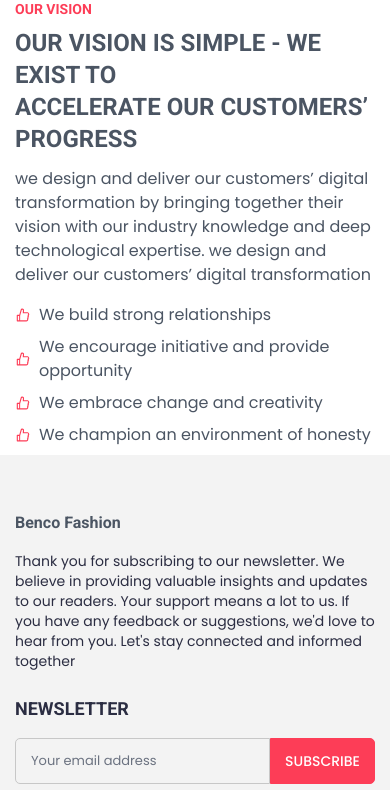
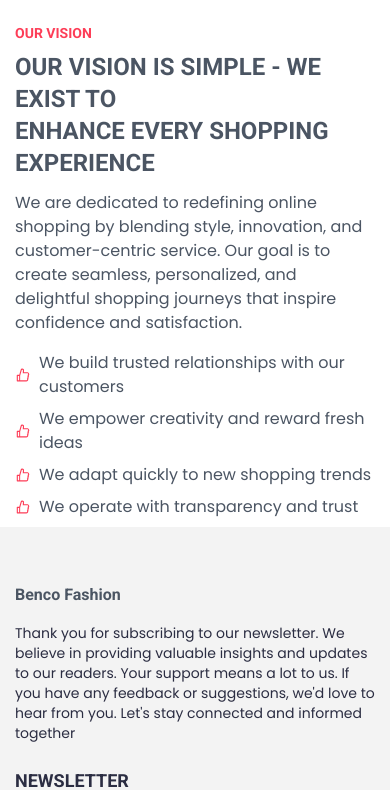
Before and after one commit to SPOTWEBDEV/shopping, a PHP site: page /shopping/pages/about_us/ in a window 390 px wide. Shown: the part 1503-2293 px from the top of the page. Run offline with PHP 8.4, Linux system fonts and the light colour scheme.

Commit message:
still working

```diff
--- a/components/nav/index.php
+++ b/components/nav/index.php
@@ -145,8 +145,8 @@
                             <p class="text-sm leading-[18px] font-medium mb-4 text-secondary text-center">Welcome to
                                 <?php echo $sitename ?> Shop</p>
                             <div class="flex justify-between">
-                                <a href="#" class="min-w-[85px] rounded-[3px] py-1 px-[15px] border border-primary bg-primary text-white inline-block text-center text-sm font-medium hover:bg-transparent hover:text-primary transition duration-300">JOIN</a>
-                                <a href="#" class="min-w-[85px] rounded-[3px] py-1 px-2.5 border border-primary hover:bg-primary bg-white hover:text-white inline-block text-center text-sm font-medium text-primary transition duration-300">Sing
+                                <a href="<?php echo $domain ?>user/login/" class="min-w-[85px] rounded-[3px] py-1 px-[15px] border border-primary bg-primary text-white inline-block text-center text-sm font-medium hover:bg-transparent hover:text-primary transition duration-300">JOIN</a>
+                                <a href="<?php echo $domain ?>user/rgister/" class="min-w-[85px] rounded-[3px] py-1 px-2.5 border border-primary hover:bg-primary bg-white hover:text-white inline-block text-center text-sm font-medium text-primary transition duration-300">Sing
                                     in</a>
                             </div>
                         </div>
@@ -573,6 +573,9 @@
 
                     <li><a href="<?php echo $domain ?>pages/contact/" class="text-white leading-[26px] flex items-center text-base font-medium px-2.5 py-[15px] transition duration-300">Contact</a>
                     </li>
+
+                    <li><a href="<?php echo $domain ?>user/add_product/" class="text-white leading-[26px] flex items-center text-base font-medium px-2.5 py-[15px] transition duration-300">Add-Product</a>
+                    </li>
                 </ul>
                 <!-- left-content end-->
             </div>
--- a/pages/about_us/index.php
+++ b/pages/about_us/index.php
@@ -1,4 +1,3 @@
-
 <?php
 
 
@@ -50,7 +49,8 @@ include('../../server/connection.php');
                 </a>
                 <span class="text-white">
                     <svg width="22" height="22" viewBox="0 0 24 24">
-                        <path fill="currentColor" d="M10 6L8.59 7.41L13.17 12l-4.58 4.59L10 18l6-6l-6-6z" /></svg>
+                        <path fill="currentColor" d="M10 6L8.59 7.41L13.17 12l-4.58 4.59L10 18l6-6l-6-6z" />
+                    </svg>
                 </span>
                 <a href="#" class="text-white">About us</a>
             </div>
@@ -64,23 +64,22 @@ include('../../server/connection.php');
             <div class="col-span-12 lg:col-span-6">
                 <div>
                     <h2 class="text-sm text-primary mb-2">OUR HISTORY</h2>
-                        <h3 class="text-2xl lg:text-3xl uppercase mb-3">Creative and New fashion <br class="d-none d-xl-block"> trends collection
-                        </h3>
+                    <h3 class="text-2xl lg:text-3xl uppercase mb-3">Innovative and Trendy <br class="d-none d-xl-block"> Shopping Experiences</h3>
                     <p class="mb-4">
-                            Fashion is a potent visual marker of our times,” says Caroline Stevenson, head of cultural and ... “Trend analysis of any given era will reveal society's values and aspirations.” ... The urge to creative expression runs deep
+                        Since day one, we've been redefining how people shop online—bringing the latest trends, timeless style, and unbeatable convenience to customers worldwide. We’re passionate about fashion, driven by innovation, and committed to delivering exceptional value and service.
                     </p>
                     <div class="flex justify-between pt-2">
                         <div>
                             <h4 class="text-3xl text-primary mb-1">12</h4>
-                                <p>Years Exprience</p>
+                            <p>Years in Business</p>
                         </div>
                         <div>
                             <h4 class="text-3xl text-primary mb-1">20K</h4>
-                                <p>Happy Customer</p>
+                            <p>Satisfied Shoppers</p>
                         </div>
                         <div>
                             <h4 class="text-3xl text-primary mb-1">100%</h4>
-                                <p>Clients Satisfaction</p>
+                            <p>Customer Satisfaction</p>
                         </div>
                     </div>
                 </div>
@@ -94,6 +93,7 @@ include('../../server/connection.php');
     </div>
 </div>
 
+
     <!-- about vision -->
     <div class="container grid  grid-cols-12 gap-6 mt-3">
         <div class="col-span-12 lg:col-span-5">
@@ -104,9 +104,9 @@ include('../../server/connection.php');
         <div class="col-span-12 lg:col-span-7">
             <div class="about_hiscont ps-xl-2">
                 <h2 class="text-sm text-primary mb-2">OUR VISION</h2>
-                <h3 class="text-2xl lg:text-3xl uppercase mb-3">Our vision is simple - We exist to <br class="d-none d-xl-block"> accelerate our customers’ progress</h3>
+                <h3 class="text-2xl lg:text-3xl uppercase mb-3">Our vision is simple - We exist to <br class="d-none d-xl-block"> enhance every shopping experience</h3>
                 <p class="mb-4">
-                    we design and deliver our customers’ digital transformation by bringing together their vision with our industry knowledge and deep technological expertise. we design and deliver our customers’ digital transformation
+                    We are dedicated to redefining online shopping by blending style, innovation, and customer-centric service. Our goal is to create seamless, personalized, and delightful shopping journeys that inspire confidence and satisfaction.
                 </p>
                 <div>
                     <p class="flex items-center gap-2 mb-2">
@@ -115,7 +115,7 @@ include('../../server/connection.php');
                                 <path fill="currentColor"
                                     d="M885.9 533.7c16.8-22.2 26.1-49.4 26.1-77.7c0-44.9-25.1-87.4-65.5-111.1a67.67 67.67 0 0 0-34.3-9.3H572.4l6-122.9c1.4-29.7-9.1-57.9-29.5-79.4A106.62 106.62 0 0 0 471 99.9c-52 0-98 35-111.8 85.1l-85.9 311H144c-17.7 0-32 14.3-32 32v364c0 17.7 14.3 32 32 32h601.3c9.2 0 18.2-1.8 26.5-5.4c47.6-20.3 78.3-66.8 78.3-118.4c0-12.6-1.8-25-5.4-37c16.8-22.2 26.1-49.4 26.1-77.7c0-12.6-1.8-25-5.4-37c16.8-22.2 26.1-49.4 26.1-77.7c-.2-12.6-2-25.1-5.6-37.1zM184 852V568h81v284h-81zm636.4-353l-21.9 19l13.9 25.4a56.2 56.2 0 0 1 6.9 27.3c0 16.5-7.2 32.2-19.6 43l-21.9 19l13.9 25.4a56.2 56.2 0 0 1 6.9 27.3c0 16.5-7.2 32.2-19.6 43l-21.9 19l13.9 25.4a56.2 56.2 0 0 1 6.9 27.3c0 22.4-13.2 42.6-33.6 51.8H329V564.8l99.5-360.5a44.1 44.1 0 0 1 42.2-32.3c7.6 0 15.1 2.2 21.1 6.7c9.9 7.4 15.2 18.6 14.6 30.5l-9.6 198.4h314.4C829 418.5 840 436.9 840 456c0 16.5-7.2 32.1-19.6 43z" />
                             </svg>
-                        </span> We build strong relationships
+                        </span> We build trusted relationships with our customers
                     </p>
                     <p class="flex items-center gap-2 mb-2">
                         <span class="text-primary me-2">
@@ -123,7 +123,7 @@ include('../../server/connection.php');
                                 <path fill="currentColor"
                                     d="M885.9 533.7c16.8-22.2 26.1-49.4 26.1-77.7c0-44.9-25.1-87.4-65.5-111.1a67.67 67.67 0 0 0-34.3-9.3H572.4l6-122.9c1.4-29.7-9.1-57.9-29.5-79.4A106.62 106.62 0 0 0 471 99.9c-52 0-98 35-111.8 85.1l-85.9 311H144c-17.7 0-32 14.3-32 32v364c0 17.7 14.3 32 32 32h601.3c9.2 0 18.2-1.8 26.5-5.4c47.6-20.3 78.3-66.8 78.3-118.4c0-12.6-1.8-25-5.4-37c16.8-22.2 26.1-49.4 26.1-77.7c0-12.6-1.8-25-5.4-37c16.8-22.2 26.1-49.4 26.1-77.7c-.2-12.6-2-25.1-5.6-37.1zM184 852V568h81v284h-81zm636.4-353l-21.9 19l13.9 25.4a56.2 56.2 0 0 1 6.9 27.3c0 16.5-7.2 32.2-19.6 43l-21.9 19l13.9 25.4a56.2 56.2 0 0 1 6.9 27.3c0 16.5-7.2 32.2-19.6 43l-21.9 19l13.9 25.4a56.2 56.2 0 0 1 6.9 27.3c0 22.4-13.2 42.6-33.6 51.8H329V564.8l99.5-360.5a44.1 44.1 0 0 1 42.2-32.3c7.6 0 15.1 2.2 21.1 6.7c9.9 7.4 15.2 18.6 14.6 30.5l-9.6 198.4h314.4C829 418.5 840 436.9 840 456c0 16.5-7.2 32.1-19.6 43z" />
                             </svg>
-                        </span> We encourage initiative and provide opportunity
+                        </span> We empower creativity and reward fresh ideas
                     </p>
                     <p class="flex items-center gap-2 mb-2">
                         <span class="text-primary me-2">
@@ -131,7 +131,7 @@ include('../../server/connection.php');
                                 <path fill="currentColor"
                                     d="M885.9 533.7c16.8-22.2 26.1-49.4 26.1-77.7c0-44.9-25.1-87.4-65.5-111.1a67.67 67.67 0 0 0-34.3-9.3H572.4l6-122.9c1.4-29.7-9.1-57.9-29.5-79.4A106.62 106.62 0 0 0 471 99.9c-52 0-98 35-111.8 85.1l-85.9 311H144c-17.7 0-32 14.3-32 32v364c0 17.7 14.3 32 32 32h601.3c9.2 0 18.2-1.8 26.5-5.4c47.6-20.3 78.3-66.8 78.3-118.4c0-12.6-1.8-25-5.4-37c16.8-22.2 26.1-49.4 26.1-77.7c0-12.6-1.8-25-5.4-37c16.8-22.2 26.1-49.4 26.1-77.7c-.2-12.6-2-25.1-5.6-37.1zM184 852V568h81v284h-81zm636.4-353l-21.9 19l13.9 25.4a56.2 56.2 0 0 1 6.9 27.3c0 16.5-7.2 32.2-19.6 43l-21.9 19l13.9 25.4a56.2 56.2 0 0 1 6.9 27.3c0 16.5-7.2 32.2-19.6 43l-21.9 19l13.9 25.4a56.2 56.2 0 0 1 6.9 27.3c0 22.4-13.2 42.6-33.6 51.8H329V564.8l99.5-360.5a44.1 44.1 0 0 1 42.2-32.3c7.6 0 15.1 2.2 21.1 6.7c9.9 7.4 15.2 18.6 14.6 30.5l-9.6 198.4h314.4C829 418.5 840 436.9 840 456c0 16.5-7.2 32.1-19.6 43z" />
                             </svg>
-                        </span> We embrace change and creativity
+                        </span> We adapt quickly to new shopping trends
                     </p>
                     <p class="flex items-center gap-2 mb-2">
                         <span class="text-primary me-2">
@@ -139,7 +139,7 @@ include('../../server/connection.php');
                                 <path fill="currentColor"
                                     d="M885.9 533.7c16.8-22.2 26.1-49.4 26.1-77.7c0-44.9-25.1-87.4-65.5-111.1a67.67 67.67 0 0 0-34.3-9.3H572.4l6-122.9c1.4-29.7-9.1-57.9-29.5-79.4A106.62 106.62 0 0 0 471 99.9c-52 0-98 35-111.8 85.1l-85.9 311H144c-17.7 0-32 14.3-32 32v364c0 17.7 14.3 32 32 32h601.3c9.2 0 18.2-1.8 26.5-5.4c47.6-20.3 78.3-66.8 78.3-118.4c0-12.6-1.8-25-5.4-37c16.8-22.2 26.1-49.4 26.1-77.7c0-12.6-1.8-25-5.4-37c16.8-22.2 26.1-49.4 26.1-77.7c-.2-12.6-2-25.1-5.6-37.1zM184 852V568h81v284h-81zm636.4-353l-21.9 19l13.9 25.4a56.2 56.2 0 0 1 6.9 27.3c0 16.5-7.2 32.2-19.6 43l-21.9 19l13.9 25.4a56.2 56.2 0 0 1 6.9 27.3c0 16.5-7.2 32.2-19.6 43l-21.9 19l13.9 25.4a56.2 56.2 0 0 1 6.9 27.3c0 22.4-13.2 42.6-33.6 51.8H329V564.8l99.5-360.5a44.1 44.1 0 0 1 42.2-32.3c7.6 0 15.1 2.2 21.1 6.7c9.9 7.4 15.2 18.6 14.6 30.5l-9.6 198.4h314.4C829 418.5 840 436.9 840 456c0 16.5-7.2 32.1-19.6 43z" />
                             </svg>
-                        </span> We champion an environment of honesty
+                        </span> We operate with transparency and trust
                     </p>
                 </div>
             </div>
--- a/pages/faq/index.php
+++ b/pages/faq/index.php
@@ -4,7 +4,7 @@
 
 
 
-include('../../server/database.php');
+include('../../server/connection.php');
 
 ?>
 
@@ -32,6 +32,10 @@ include('../../server/database.php');
 
 
 
+    <?php
+    include('../../components/nav/index.php');
+
+    ?>
 
     <!-- breadcrumbs -->
     <div class="container">
```
Also changed, not shown: bencofashion.sql (added, +62 -0 lines). Lines whose indentation alone changed are shown as unchanged.
